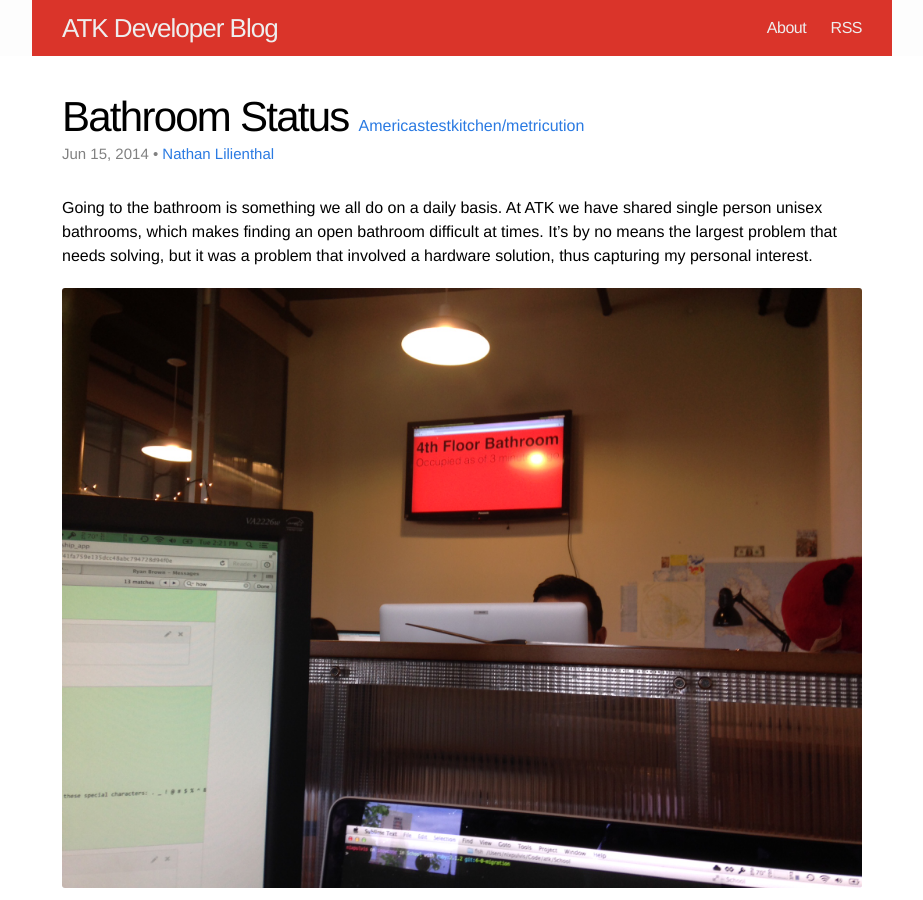
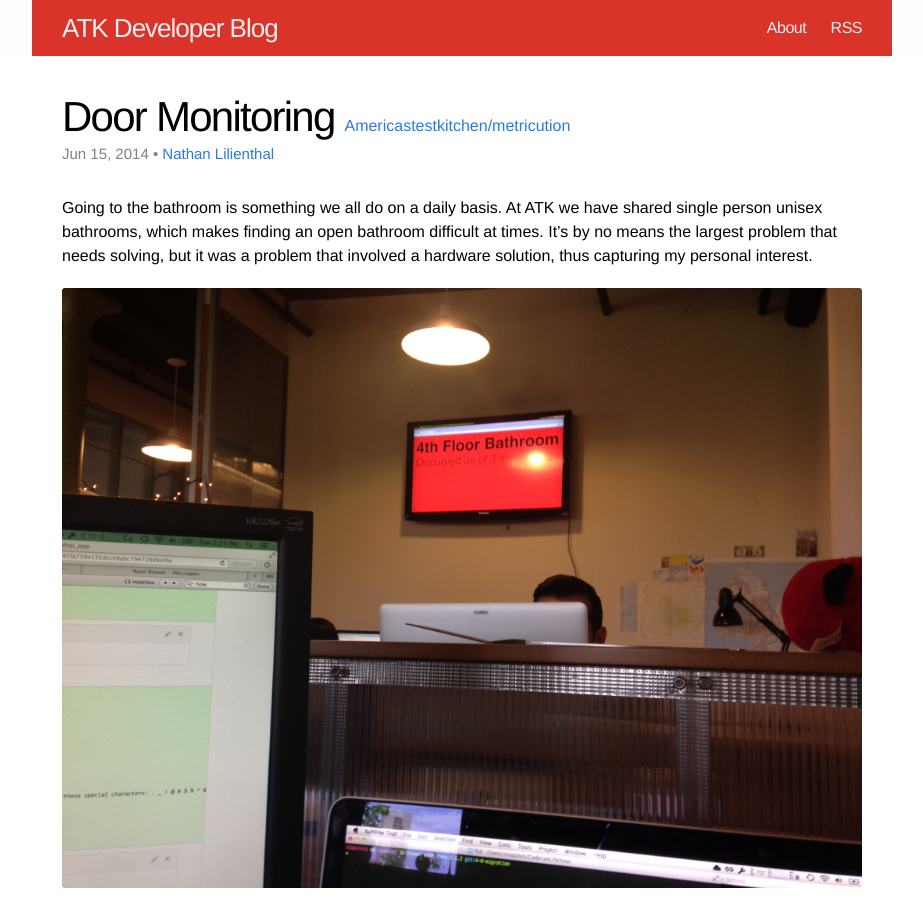
Before and after one commit to Americastestkitchen/Americastestkitchen.github.io, a Jekyll site: the page built from _posts/2014-06-15-room-monitoring.markdown, in a window 1280 px wide and 900 px high. Shown: the whole window, without its empty margins (178-1101 px from the left). Built offline with Jekyll 4.4.1, drawn with Linux system fonts in a browser that asks for light colours.

Commit message:
Altered title for Bathroom monitor :hankey: Miss ya nate! git push origin master

```diff
--- a/_posts/2014-06-15-bathroom-status.markdown
+++ b/_posts/2014-06-15-room-monitoring.markdown
@@ -1,6 +1,6 @@
 ---
 layout: post
-title:  "Bathroom Status"
+title:  "Door Monitoring"
 github: Americastestkitchen/metricution
 author: Nathan Lilienthal
 github_username: nixpulvis
```
